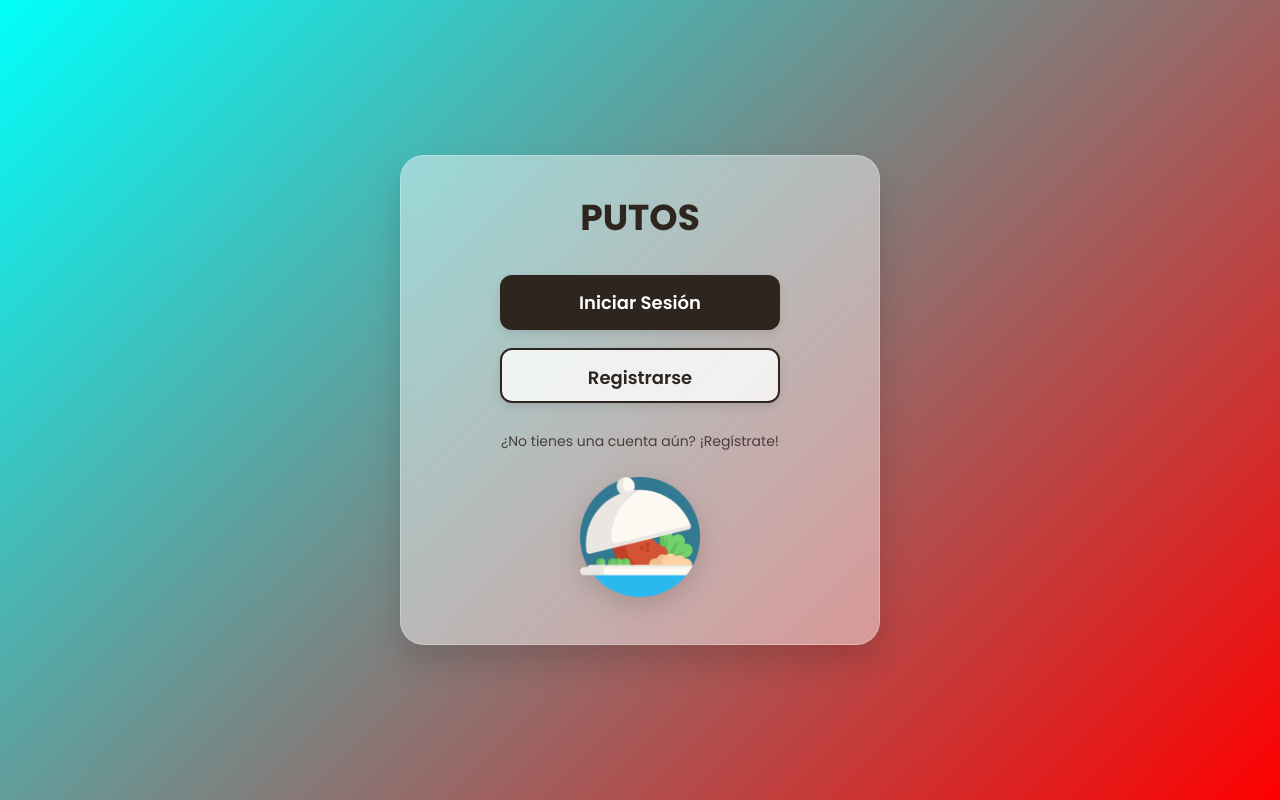
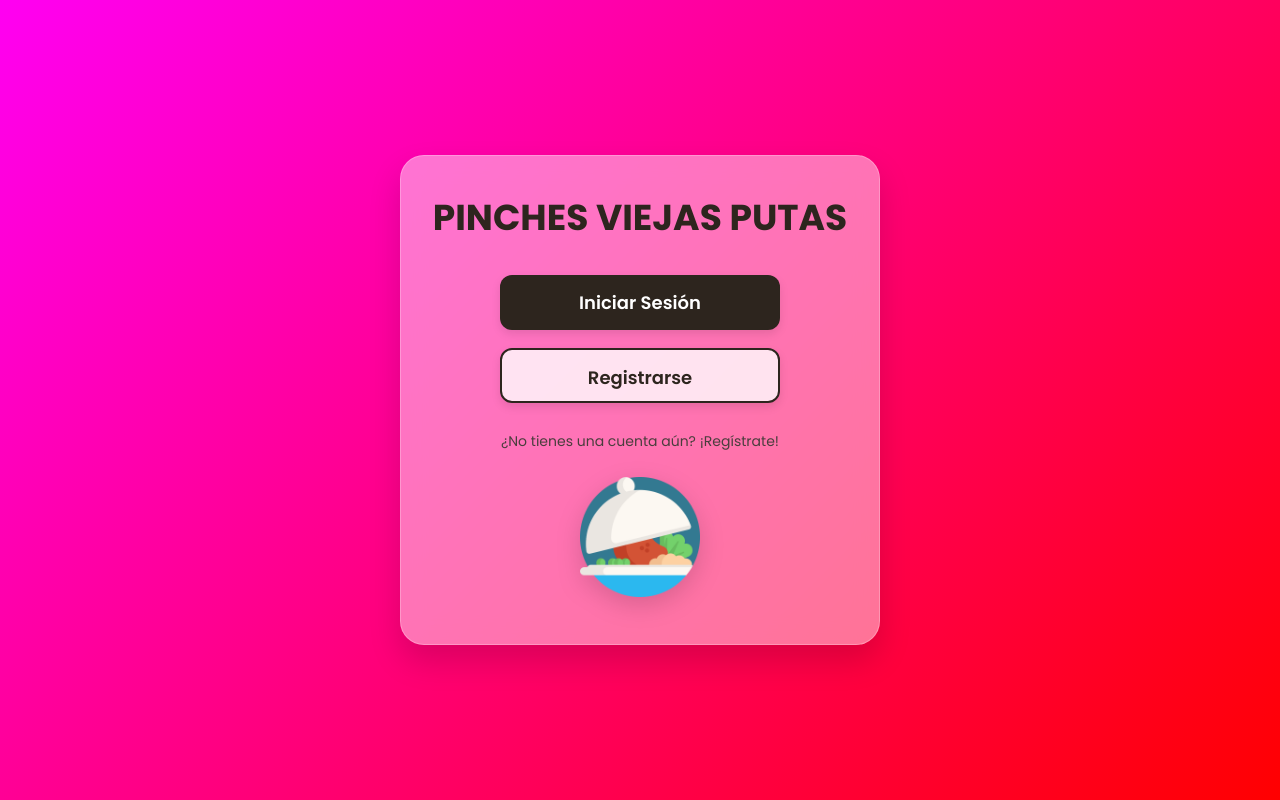
Before and after one commit to gitadd666/soft-dinner, a PHP site: page /index.php in a window 1280 px wide. Run offline with PHP 8.4, Linux system fonts and the light colour scheme.

Commit message:
Otro color mas :vvvvvvvvv

```diff
--- a/soft dinner/index.php
+++ b/soft dinner/index.php
@@ -9,7 +9,7 @@
         @import url('https://fonts.googleapis.com/css2?family=Poppins:wght@300;400;600;700&display=swap');
 
         body {
-            background: linear-gradient(135deg, #00fffb 0%, #ff0000 100%);
+            background: linear-gradient(135deg, #ff00f2 0%, #ff0000 100%);
             font-family: 'Poppins', sans-serif;
             margin: 0;
             padding: 0;
@@ -123,7 +123,7 @@ if (isset($_POST['usuario'])) {
 ?>
 
 <div class="main-container">
-    <h1>PUTOS</h1>
+    <h1>PINCHES VIEJAS PUTAS</h1>
 
     <form method="post" class="menu-form">
         <a href="InicioSesion.php" class="btn btn-login">Iniciar Sesión</a>
```
